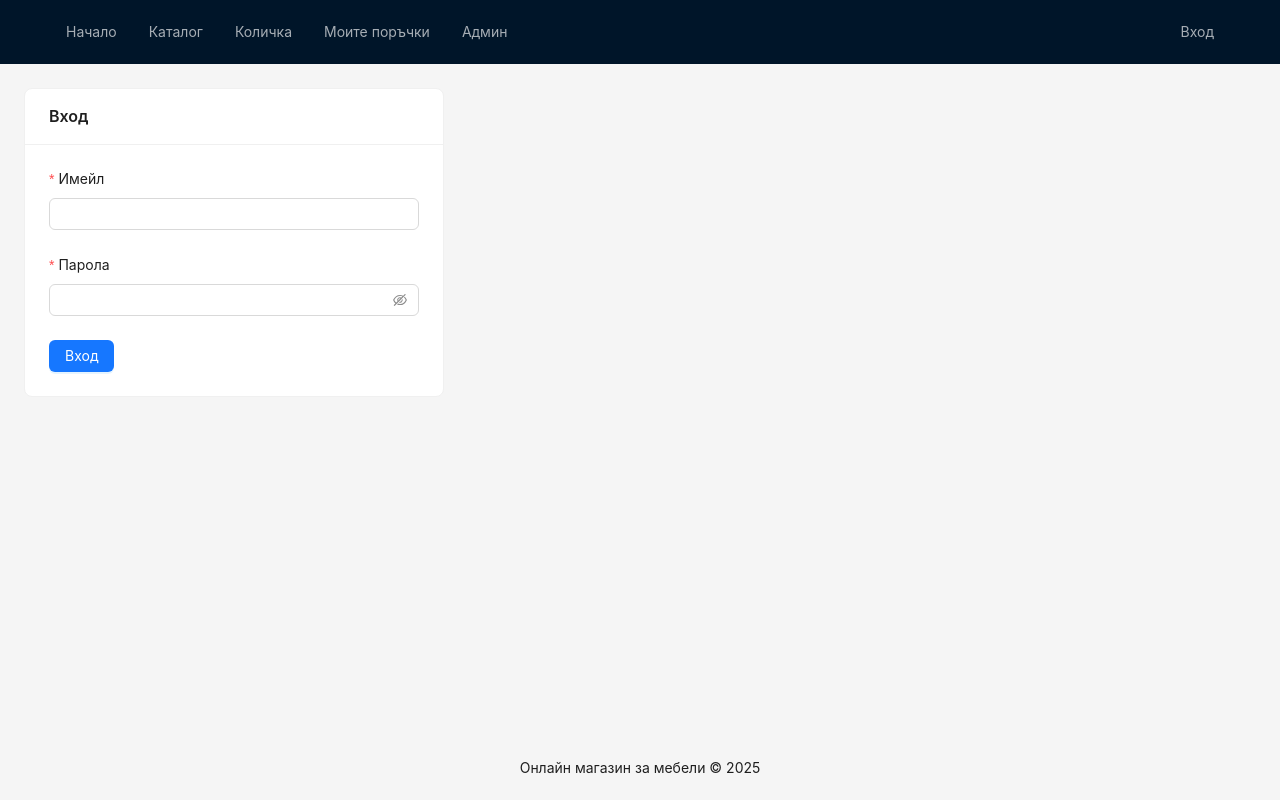
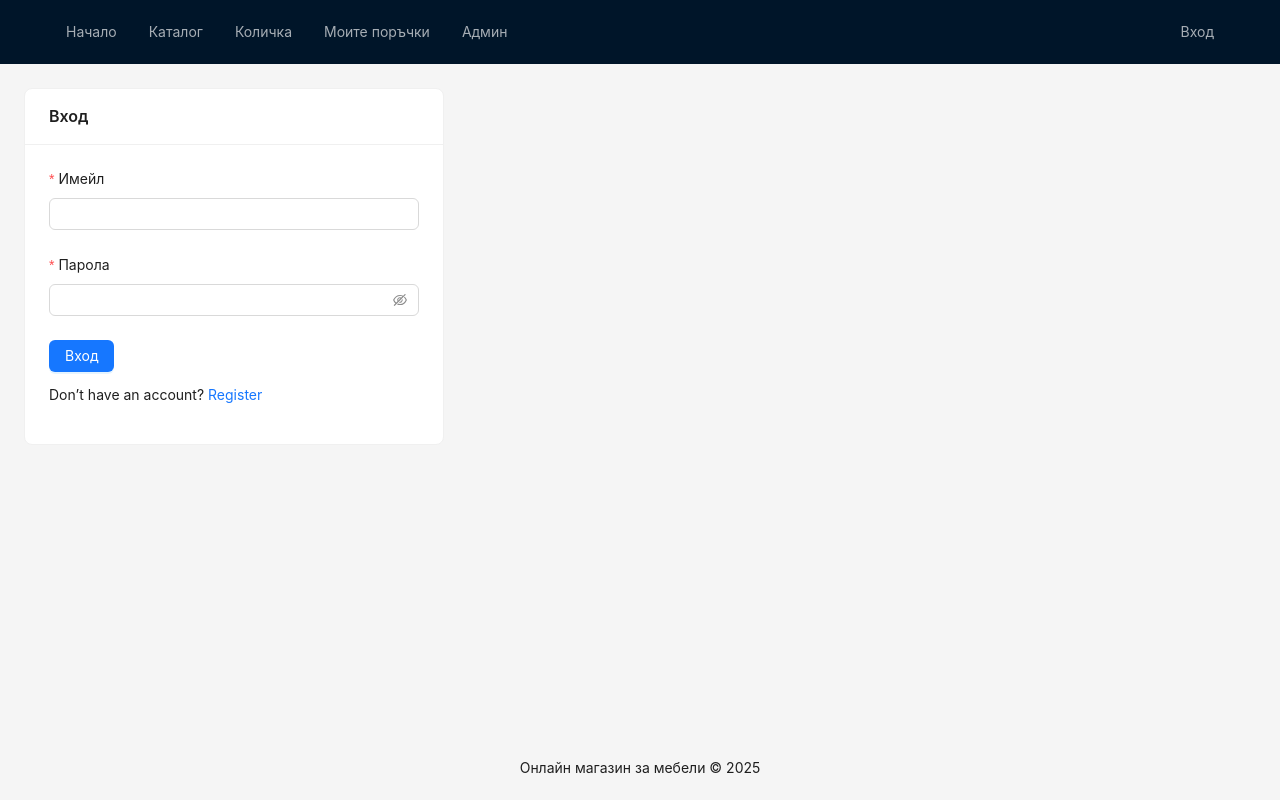
Before and after one commit to manchewwww/furniture-shop, a React (Vite) app in the folder frontend/: page /login in a window 1280 px wide. Built offline with nearby package versions, Linux system fonts and the light colour scheme; no server answers.

Commit message:
Add registration link to login page

```diff
--- a/frontend/src/pages/Login.tsx
+++ b/frontend/src/pages/Login.tsx
@@ -1,6 +1,6 @@
 import { Button, Card, Form, Input, Typography, message } from 'antd'
 import { login } from '../api/auth'
-import { useNavigate } from 'react-router-dom'
+import { useNavigate, Link } from 'react-router-dom'
 
 export default function Login() {
   const nav = useNavigate()
@@ -20,6 +20,9 @@
         <Form.Item name="password" label="Парола" rules={[{ required: true }]}><Input.Password /></Form.Item>
         <Button type="primary" htmlType="submit">Вход</Button>
       </Form>
+      <Typography.Paragraph style={{ marginTop: 12 }}>
+        Don’t have an account? <Link to="/register">Register</Link>
+      </Typography.Paragraph>
     </Card>
   )
 }
```
